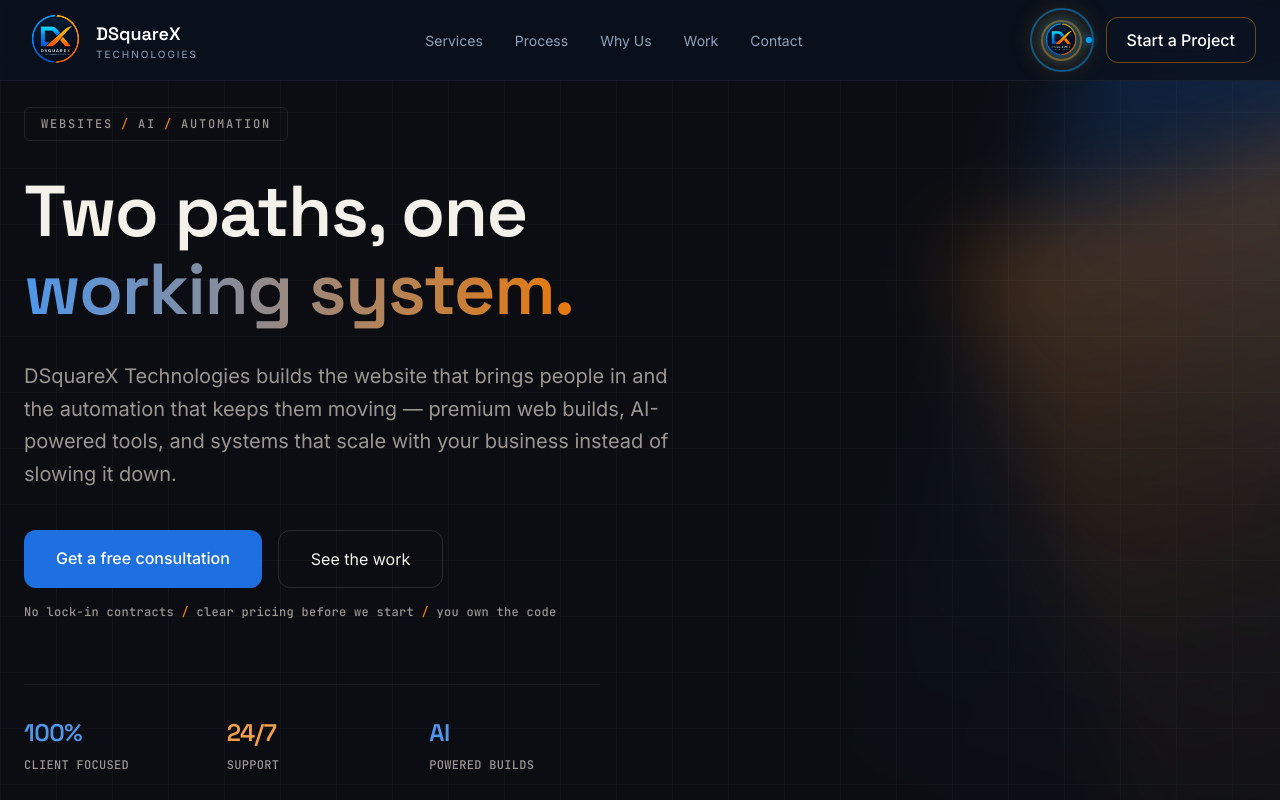
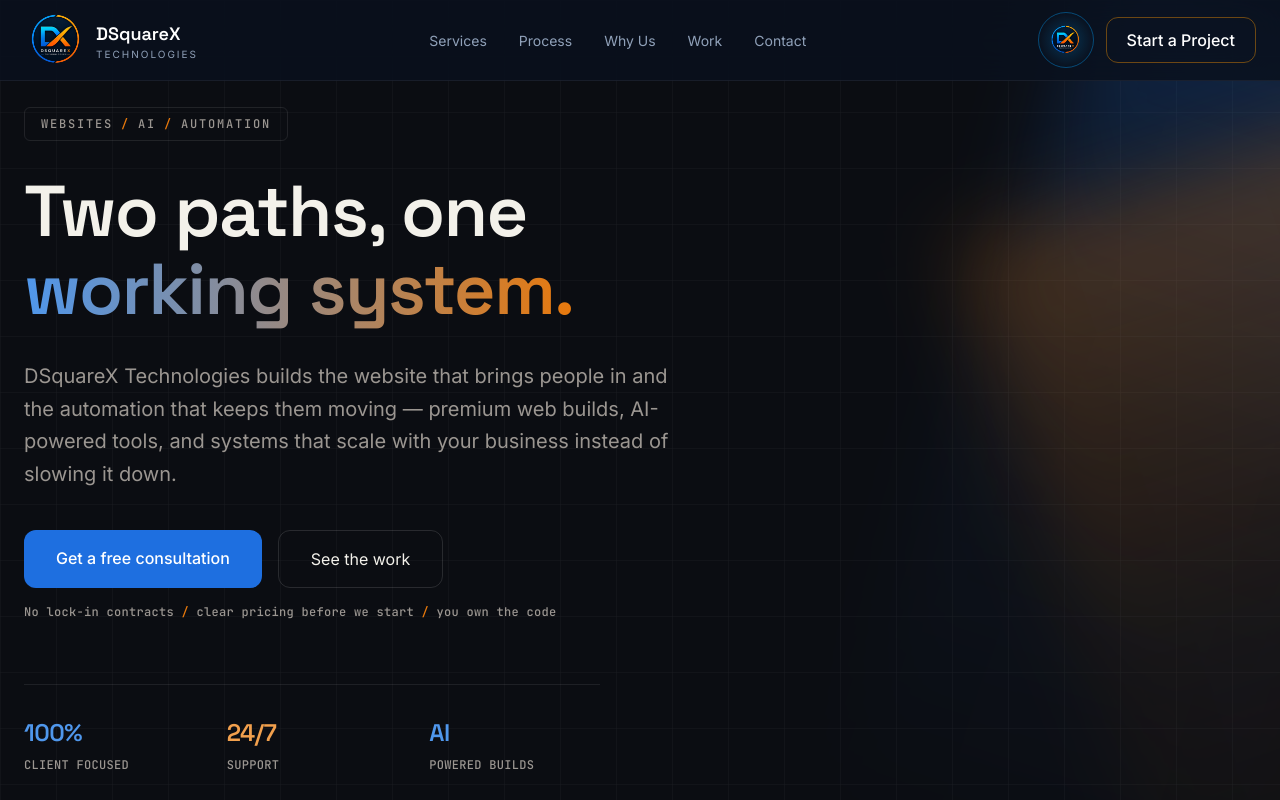
Before and after one commit to suryanarayanan20/dsquarex-technologies, a React (Vite) app: page / in a window 1280 px wide. Shown: the top 800 px of the page. Built offline with nearby package versions, Linux system fonts and the light colour scheme.

Commit message:
Update favicon

```diff
--- a/src/components/AnimatedLogoMark.jsx
+++ b/src/components/AnimatedLogoMark.jsx
@@ -1,9 +1,7 @@
 import { memo } from "react";
 import logo from "../assets/logo.png";
 
-function AnimatedLogoMark({ size = 60 }) {
-  const isMobile = size <= 60;
-
+function AnimatedLogoMark({ size = 48 }) {
   return (
     <div
       className="relative flex items-center justify-center"
@@ -12,61 +10,31 @@
         height: size,
       }}
     >
-      {/* Soft Glow */}
+      {/* Single Glow */}
       <div
         className="absolute rounded-full"
         style={{
-          width: size * 1.2,
-          height: size * 1.2,
+          width: size,
+          height: size,
           background:
-            "radial-gradient(circle, rgba(0,163,255,0.18), rgba(255,153,0,0.08), transparent 75%)",
-          filter: isMobile ? "blur(6px)" : "blur(10px)",
+            "radial-gradient(circle, rgba(0,163,255,.25), transparent 70%)",
         }}
       />
 
-      {/* Outer Ring */}
+      {/* Single Ring */}
       <div
         className="absolute inset-0 rounded-full orbit-ring-a"
         style={{
-          border: "2px solid rgba(0,163,255,0.45)",
+          border: "1px solid rgba(0,163,255,.4)",
         }}
       />
-
-      {/* Inner Ring */}
-      <div
-        className="absolute inset-[18%] rounded-full orbit-ring-b"
-        style={{
-          border: "2px solid rgba(255,153,0,0.45)",
-        }}
-      />
-
-      {/* Single Orbit Dot */}
-      <div
-        className="absolute inset-0 orbit-track"
-        style={{
-          animationDuration: "10s",
-        }}
-      >
-        <span
-          className="absolute rounded-full"
-          style={{
-            top: "50%",
-            left: "50%",
-            width: isMobile ? 4 : 6,
-            height: isMobile ? 4 : 6,
-            background: "#00A3FF",
-            boxShadow: "0 0 8px #00A3FF",
-            transform: `translate(-50%, -50%) translateX(${size * 0.42}px)`,
-          }}
-        />
-      </div>
 
       {/* Logo */}
       <img
         src={logo}
         alt="DSquareX"
         draggable="false"
-        className="relative z-10 select-none logo-mark-core"
+        className="relative z-10 logo-mark-core"
         style={{
           width: size * 0.65,
           height: size * 0.65,
--- a/src/components/Navbar.jsx
+++ b/src/components/Navbar.jsx
@@ -61,13 +61,14 @@
 
          {/* Mobile Animated Logo */}
 <div className="md:hidden">
-  <AnimatedLogoMark size={48} />
+  <AnimatedLogoMark size={42} />
 </div>
 
 {/* Desktop Animated Logo */}
 <div className="hidden md:block">
-  <AnimatedLogoMark size={64} />
+  <AnimatedLogoMark size={56} />
 </div>
+
 
           {/* Desktop CTA */}
           <a
--- a/src/index.css
+++ b/src/index.css
@@ -184,98 +184,39 @@
    signature moment; the nav logo and page watermark stay separate,
    quieter animations so this one reads as the standout. */
 @keyframes ring-spin {
+  from {
+    transform: rotate(0deg);
+  }
   to {
     transform: rotate(360deg);
   }
 }
 
-@keyframes ring-spin-reverse {
-  to {
-    transform: rotate(-360deg);
+@keyframes logo-float {
+  0%,100% {
+    transform: translateY(0);
+  }
+  50% {
+    transform: translateY(-2px);
   }
 }
 
-@keyframes orbit-spin {
-  to {
-    transform: rotate(360deg);
-  }
-}
-
-@keyframes logo-mark-float {
-  0%, 100% {
-    transform: translateY(0);
-  }
-  50% {
-    transform: translateY(-6px);
-  }
-}
-
-.orbit-ring {
-  background: conic-gradient(
-    from 0deg,
-    transparent 0%,
-    var(--blue) 16%,
-    transparent 34%,
-    transparent 55%,
-    var(--orange) 71%,
-    transparent 90%
-  );
-  -webkit-mask: radial-gradient(farthest-side, transparent calc(100% - 2.5px), #000 calc(100% - 2.5px));
-  mask: radial-gradient(farthest-side, transparent calc(100% - 2.5px), #000 calc(100% - 2.5px));
-  opacity: 0.85;
-}
 .orbit-ring-a {
-  animation: ring-spin 11s linear infinite;
-}
-.orbit-ring-b {
-  animation: ring-spin-reverse 7.5s linear infinite;
-}
-
-.orbit-track {
-  animation-name: orbit-spin;
-  animation-timing-function: linear;
-  animation-iteration-count: infinite;
+  animation: ring-spin 10s linear infinite;
 }
 
 .logo-mark-core {
-  animation: logo-mark-float 4.5s ease-in-out infinite;
-  filter: drop-shadow(0 0 16px rgba(30, 111, 224, 0.45))
-    drop-shadow(0 0 28px rgba(232, 121, 12, 0.3));
+  animation: logo-float 3s ease-in-out infinite;
 }
 
-@media (prefers-reduced-motion: reduce) {
-  .logo-nav {
+@media (max-width:768px) {
+  .orbit-ring-a {
+    animation-duration: 15s;
+  }
+
+  .logo-mark-core {
     animation: none;
   }
-}
-
-@media (prefers-reduced-motion: reduce) {
-  * {
-    animation-duration: 0.001ms !important;
-    transition-duration: 0.001ms !important;
-  }
-}
-
-/* ========================================
-   Animated Logo Mobile Optimization
-======================================== */
-.orbit-ring-a {
-  animation: ring-spin 14s linear infinite;
-}
-
-.orbit-ring-b {
-  animation: ring-spin-reverse 10s linear infinite;
-}
-
-.orbit-track {
-  animation: orbit-spin 10s linear infinite;
-}
-
-.logo-mark-core {
-  animation: logo-mark-float 4s ease-in-out infinite;
-  filter:
-    drop-shadow(0 0 8px rgba(0,163,255,.6))
-    drop-shadow(0 0 16px rgba(255,153,0,.3));
 }
 
 @media (max-width:768px) {
```
